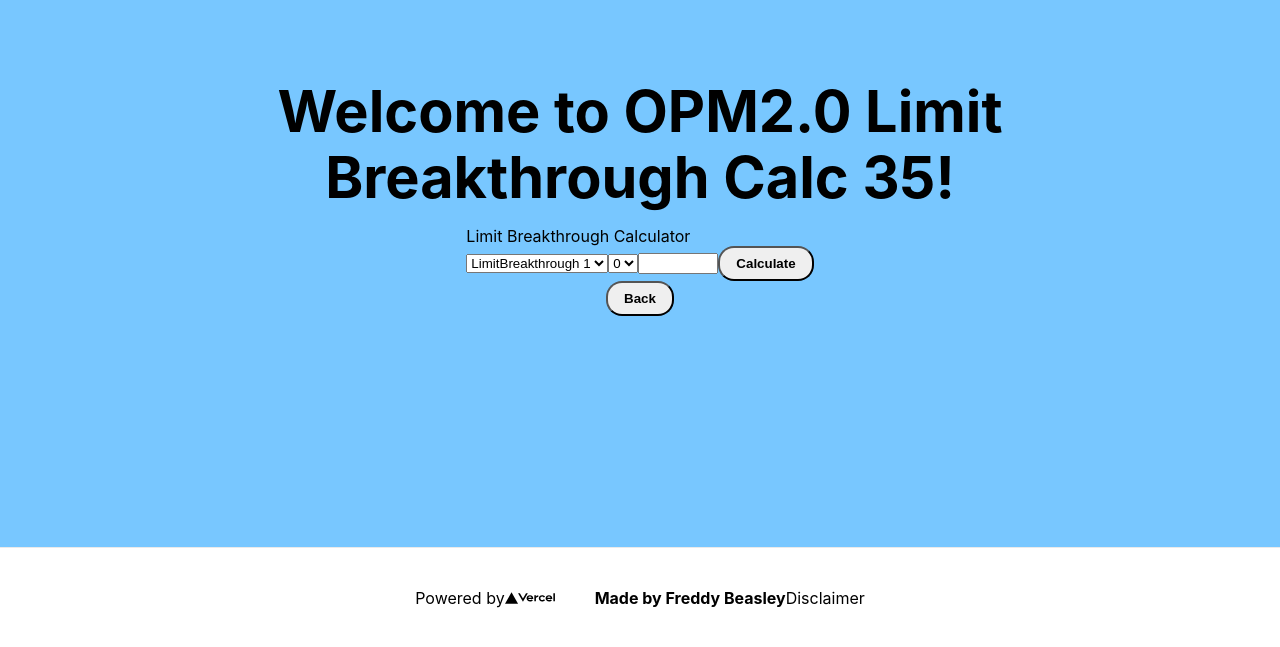
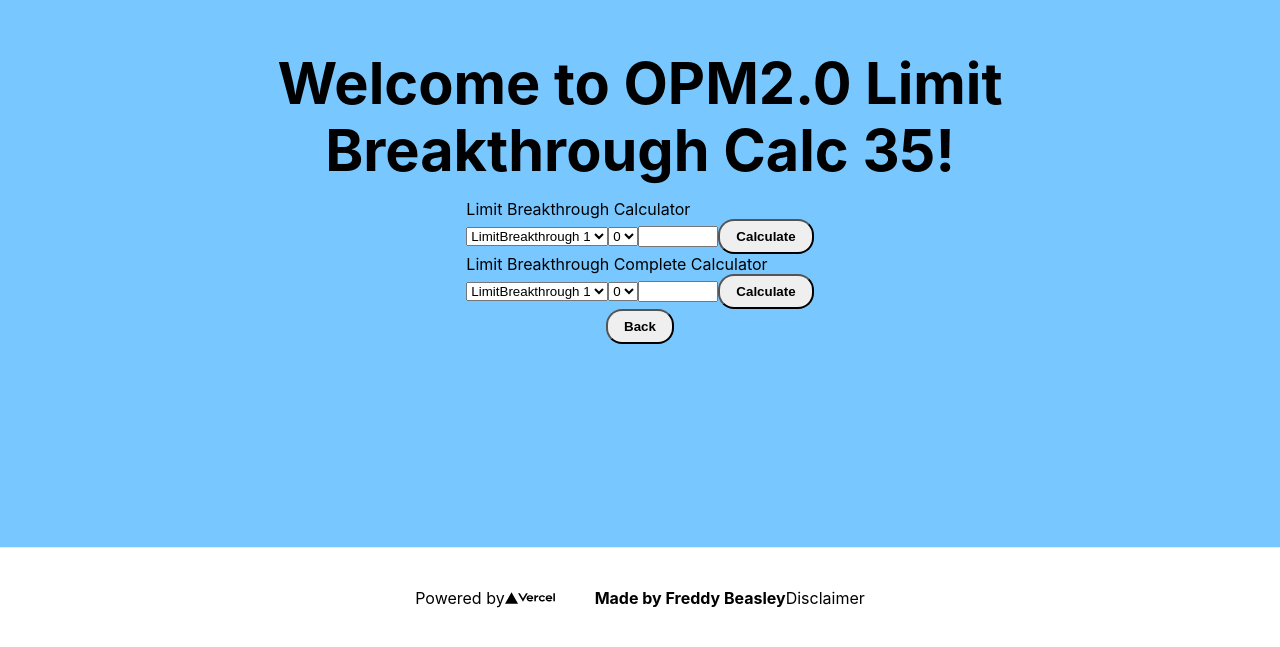
Before and after one commit to kimondo88/onepunchman-gacha-simulator, a Next.js app: page /lbs35 in a window 1280 px wide. Shown: the part 153-800 px from the top of the page. Built offline with nearby package versions, Linux system fonts and the light colour scheme.

Commit message:
add lbs35 for completes

```diff
--- /dev/null
+++ b/components/LimitbreakthroughC35.tsx
@@ -0,0 +1,115 @@
+import data from '../data/items.json';
+import { useMemo, useState } from "react";
+
+export default function LimitbreakthroughC35(){
+
+    const [lbs, setlbs] = useState(0);
+    const [freelbs, setFreelbs] = useState(0);
+    const [digit10, setDigit10] = useState(1);
+    const [digit1, setDigit1] = useState(0);
+    const [output, setOutput] = useState(0);
+
+    const [bool, setBool] = useState(false);
+
+    function count(value: string){
+        const max = parseInt(value)+1
+        console.log(max);
+        let count = 0;
+        if(max == 11)
+        {
+            setlbs(count)
+            return
+        }
+        for(let i = 11; i < max ; i++)
+        {
+            count+= data.climitbreakthrough35[`lbs${i}`]
+        }
+        console.log(count)
+        setlbs(count);
+    }
+
+    function countFree(value: string){
+        setFreelbs(parseInt(value));
+    }
+
+    function digitChange(d10: number, d1: number){
+        // if digit10 change is into 3, check for digit1 if is bigger than 5, then reset digit1 to zero
+        if(d10 != digit10)
+        {
+            setDigit10(d10);
+            if(d10 == 3)
+            {
+                setDigit1(0);
+            }
+        }
+        if(d1 != digit1)
+        {
+            setDigit1(d1);
+        }
+    }
+
+    function resetDigit1(){
+        setDigit1(0)
+        return false
+    }
+
+    function calcOutput(){
+        count(`${digit10}${digit1}`)
+        let max = data.climitbreakthrough35["lbsmax"];
+        const final = max - lbs - freelbs;
+        setOutput(final);
+        // sh6 - lbs + freelbs = final
+    }
+
+    function finalResult(){
+        if(output <= 0)
+        {
+            return "You have got all lbs";
+        }
+        return "Required: " + output;
+    }
+
+    useMemo(() => {
+        calcOutput();
+    // eslint-disable-next-line react-hooks/exhaustive-deps
+    }, [digit10, digit1, freelbs, lbs])
+
+    return (
+        <div>
+            <div>Limit Breakthrough Complete Calculator</div>
+            <select name="di10" id="dilbs10" onChange={(e) => {
+            digitChange(parseInt(e.target.value), digit1 )
+            }}>
+            <option value="1">LimitBreakthrough 1</option>
+            <option value="2">LimitBreakthrough 2</option>
+            <option value="3">LimitBreakthrough 3</option>
+            </select>
+            <select name="di1" id="dilbs1" onChange={(e) => {
+            digitChange(digit10, parseInt(e.target.value),  )
+            }}>
+            <option value="0">0</option>
+            <option value="1">1</option>
+            <option value="2">2</option>
+            <option value="3">3</option>
+            <option value="4">4</option>
+            <option value="5">5</option>
+            { digit10 == 3 ? false : <option value="6">6</option> }
+            { digit10 == 3 ? false : <option value="7">7</option> }
+            { digit10 == 3 ? false : <option value="8">8</option> }
+            { digit10 == 3 ? false : <option value="9">9</option> }
+            </select>
+            <input type="number" id="havelbs" min={0} max={42500}
+                onChange={(e) => {
+                countFree(e.target.value)
+                }}></input>
+            <button onClick={ () => setBool(true)}>Calculate</button>
+            { bool ? finalResult() : false}
+            <div></div>
+        </div>
+        //component przeliczający
+        // input sh level
+        //input lbs
+        //wyswietl wynik
+        //polish
+    )
+}
--- a/data/items.json
+++ b/data/items.json
@@ -156,5 +156,34 @@
         "lbs34": 2635,
         "lbs35": 3520,
         "lbsmax": 45250
+    },
+    "climitbreakthrough35": {
+        "lbs10": 0,
+        "lbs11": 624,
+        "lbs12": 703,
+        "lbs13": 782,
+        "lbs14": 861,
+        "lbs15": 1217,
+        "lbs16": 1015,
+        "lbs17": 1094,
+        "lbs18": 1173,
+        "lbs19": 1252,
+        "lbs20": 1723,
+        "lbs21": 1411,
+        "lbs22": 1486,
+        "lbs23": 1565,
+        "lbs24": 1644,
+        "lbs25": 2230,
+        "lbs26": 1802,
+        "lbs27": 1881,
+        "lbs28": 1956,
+        "lbs29": 2035,
+        "lbs30": 2737,
+        "lbs31": 2193,
+        "lbs32": 2272,
+        "lbs33": 2351,
+        "lbs34": 2426,
+        "lbs35": 3243,
+        "lbsmax": 41676
     }
 }
--- a/pages/lbs35.tsx
+++ b/pages/lbs35.tsx
@@ -3,6 +3,7 @@ import Image from 'next/image';
 import Link from 'next/link';
 import styles from '../styles/Home.module.scss';
 import Limitbreakthrough35 from '../components/Limitbreakthrough35';
+import LimitbreakthroughC35 from '../components/LimitbreakthroughC35';
 
 export default function Calculator() {
     return (
@@ -17,6 +18,7 @@ export default function Calculator() {
             Welcome to OPM2.0 Limit Breakthrough Calc 35!
           </h1>
           <Limitbreakthrough35></Limitbreakthrough35>
+          <LimitbreakthroughC35></LimitbreakthroughC35>
           <button><Link href="/">Back</Link></button>
         </main>
 
```
